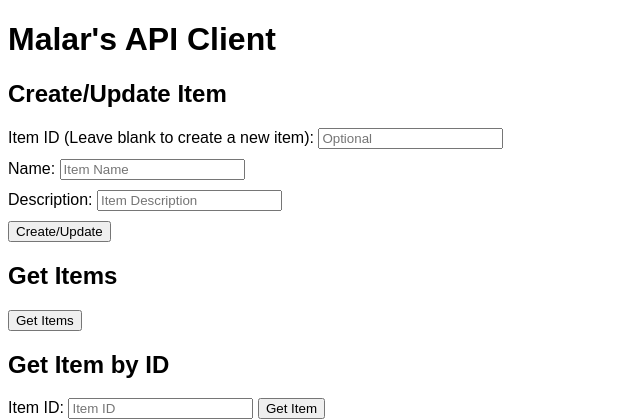
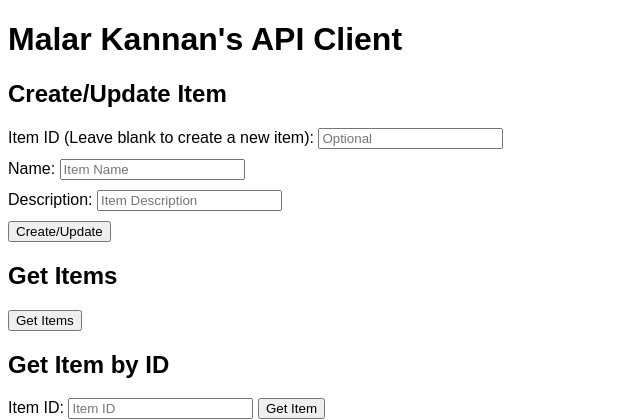
Before and after one commit to kanmalar/gemini-api, a Flask app: page / in a window 1280 px wide. Shown: the top 420 px of the page, without its empty margins (0-640 px from the left). Run offline with Flask 3, Linux system fonts and the light colour scheme.

Commit message:
Update index.html

```diff
--- a/templates/index.html
+++ b/templates/index.html
@@ -1,7 +1,7 @@
 <!DOCTYPE html>
 <html>
 <head>
-    <title>Malar's API Client</title>
+    <title>Malar Kannan's API Client</title>
     <style>
        body { font-family: sans-serif; }
        .form-group { margin-bottom: 10px; }
@@ -10,7 +10,7 @@
     </style>
 </head>
 <body>
-    <h1>Malar's API Client</h1>
+    <h1>Malar Kannan's API Client</h1>
     <div>
     <h2>Create/Update Item</h2>
     <div class="form-group">
```
